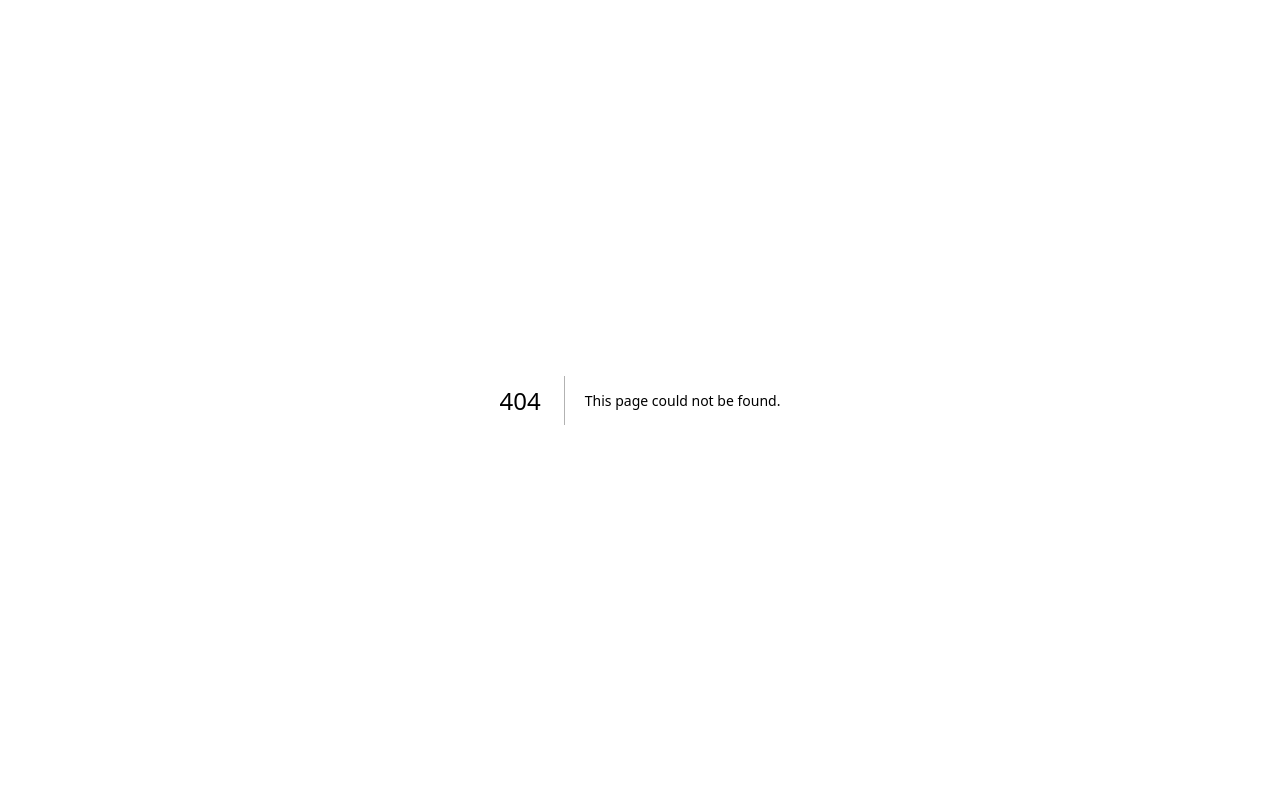
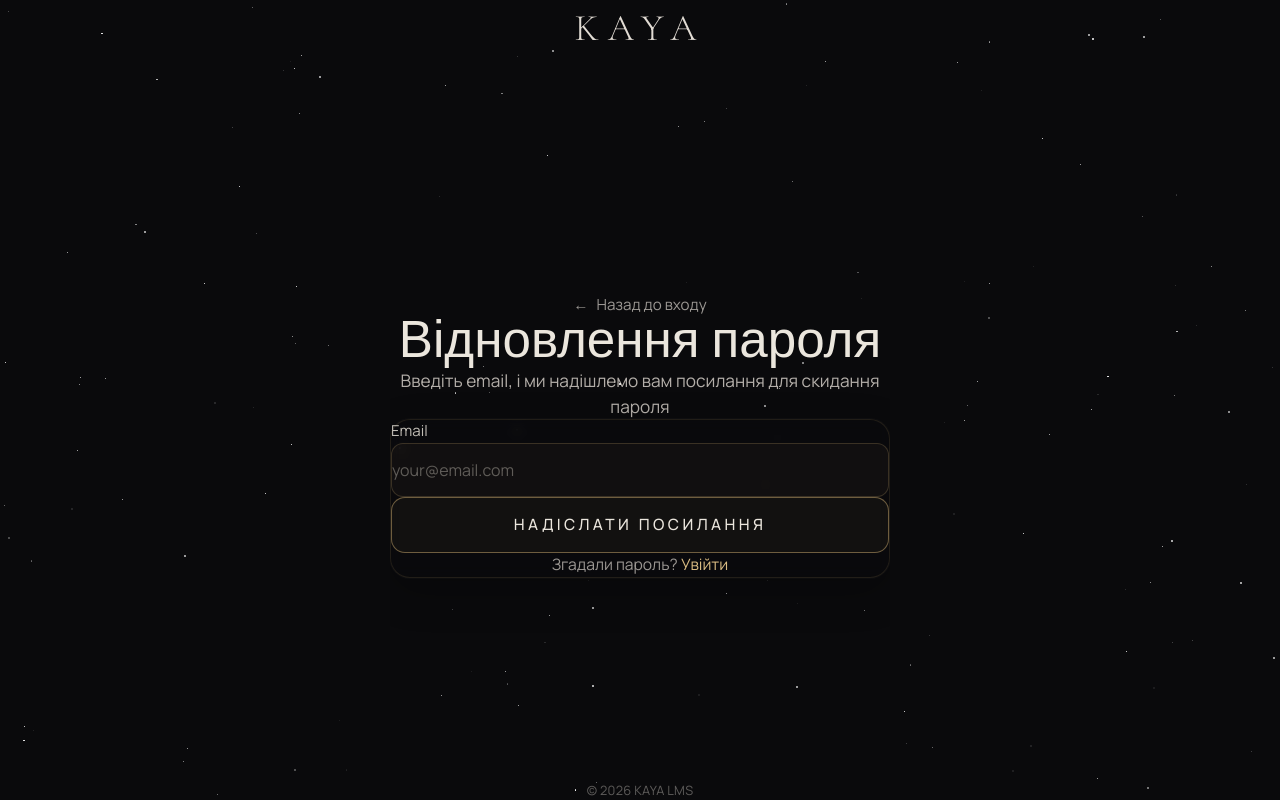
Before and after one commit to historicalalice-pixel/kaya-lms, a Next.js app in the folder web/: page /forgot-password in a window 1280 px wide. Before the commit this address had no page. Built offline with nearby package versions, Linux system fonts and the light colour scheme.

Commit message:
відновлення паролю

```diff
--- /dev/null
+++ b/web/src/app/forgot-password/page.tsx
@@ -0,0 +1,175 @@
+"use client";
+
+import { useEffect, useRef, useState } from "react";
+import Link from "next/link";
+import { createClient } from "@/lib/supabase/client";
+
+export default function ForgotPasswordPage() {
+  const starfieldRef = useRef<HTMLDivElement>(null);
+
+  const [email, setEmail] = useState("");
+  const [loading, setLoading] = useState(false);
+  const [errorMessage, setErrorMessage] = useState("");
+  const [successMessage, setSuccessMessage] = useState("");
+
+  useEffect(() => {
+    const field = starfieldRef.current;
+    if (!field) return;
+
+    field.innerHTML = "";
+
+    const stars: HTMLDivElement[] = [];
+
+    for (let i = 0; i < 150; i++) {
+      const star = document.createElement("div");
+      star.classList.add("star");
+
+      const rand = Math.random();
+      if (rand < 0.55) star.classList.add("star--small");
+      else if (rand < 0.85) star.classList.add("star--medium");
+      else star.classList.add("star--large");
+
+      star.style.setProperty("--dur", `${2 + Math.random() * 5}s`);
+      star.style.setProperty("--delay", `${Math.random() * 6}s`);
+      star.style.left = `${Math.random() * 100}%`;
+      star.style.top = `${Math.random() * 100}%`;
+
+      field.appendChild(star);
+      stars.push(star);
+    }
+
+    return () => {
+      stars.forEach((star) => star.remove());
+    };
+  }, []);
+
+  const handleSubmit = async (e: React.FormEvent<HTMLFormElement>) => {
+    e.preventDefault();
+
+    setErrorMessage("");
+    setSuccessMessage("");
+
+    try {
+      setLoading(true);
+
+      const supabase = createClient();
+
+      const { error } = await supabase.auth.resetPasswordForEmail(email, {
+        redirectTo: `${window.location.origin}/auth/reset-password`,
+      });
+
+      if (error) {
+        setErrorMessage(error.message);
+        return;
+      }
+
+      setSuccessMessage("Лист для відновлення пароля надіслано. Перевірте пошту.");
+      setEmail("");
+    } catch (error) {
+      console.error("FORGOT PASSWORD ERROR:", error);
+      setErrorMessage("Сталася помилка. Спробуйте ще раз.");
+    } finally {
+      setLoading(false);
+    }
+  };
+
+  return (
+    <div className="min-h-screen flex flex-col overflow-hidden bg-[var(--bg)]">
+      <div ref={starfieldRef} className="starfield" aria-hidden="true" />
+
+      <header className="relative z-10 w-full">
+        <div className="flex items-center justify-center px-6 pt-6 pb-4 md:px-10 md:pt-8 md:pb-5">
+          <Link
+            href="/home"
+            className="font-serif text-[2rem] md:text-[2.35rem] tracking-[0.24em] text-[rgba(245,239,230,0.92)] hover:text-[var(--text)] transition-colors duration-300"
+          >
+            KAYA
+          </Link>
+        </div>
+      </header>
+
+      <main className="relative z-10 flex-1 flex items-center justify-center px-6 py-6 md:px-10 md:py-8">
+        <div className="w-full max-w-[500px] md:translate-y-4">
+          <div className="text-center mb-8 md:mb-10">
+            <Link
+              href="/login"
+              className="inline-flex items-center gap-2 text-[0.95rem] text-[rgba(245,239,230,0.62)] hover:text-[var(--gold-light)] transition-colors duration-300 mb-5"
+            >
+              <span aria-hidden="true">←</span>
+              <span className="font-sans">Назад до входу</span>
+            </Link>
+
+            <h1 className="font-serif text-[2.4rem] leading-none md:text-[3.2rem] font-light text-[rgba(245,239,230,0.96)] mb-3">
+              Відновлення пароля
+            </h1>
+
+            <p className="font-sans text-[1rem] md:text-[1.08rem] text-[rgba(245,239,230,0.72)]">
+              Введіть email, і ми надішлемо вам посилання для скидання пароля
+            </p>
+          </div>
+
+          <div className="rounded-[20px] border border-[rgba(201,169,110,0.12)] bg-[rgba(10,10,14,0.3)] backdrop-blur-[6px] px-5 py-7 md:px-7 md:py-9 shadow-[0_0_0_1px_rgba(255,255,255,0.02),0_14px_40px_rgba(0,0,0,0.24)]">
+            <form onSubmit={handleSubmit} className="space-y-5">
+              <div>
+                <label
+                  htmlFor="email"
+                  className="block font-sans text-[0.94rem] text-[rgba(245,239,230,0.78)] mb-2"
+                >
+                  Email
+                </label>
+                <input
+                  id="email"
+                  type="email"
+                  value={email}
+                  onChange={(e) => setEmail(e.target.value)}
+                  placeholder="your@email.com"
+                  autoComplete="email"
+                  required
+                  className="w-full h-[54px] rounded-[12px] border border-[rgba(201,169,110,0.22)] bg-[rgba(201,169,110,0.045)] px-4 font-sans text-[1rem] text-[rgba(245,239,230,0.94)] placeholder:text-[rgba(245,239,230,0.34)] outline-none transition-all duration-300 focus:border-[rgba(227,196,136,0.88)] focus:bg-[rgba(201,169,110,0.075)] focus:shadow-[0_0_0_4px_rgba(201,169,110,0.08)]"
+                />
+              </div>
+
+              {errorMessage && (
+                <p className="font-sans text-[0.92rem] text-red-400">
+                  {errorMessage}
+                </p>
+              )}
+
+              {successMessage && (
+                <p className="font-sans text-[0.92rem] text-emerald-400">
+                  {successMessage}
+                </p>
+              )}
+
+              <button
+                type="submit"
+                disabled={loading}
+                className="w-full h-[56px] rounded-[14px] border border-[rgba(201,169,110,0.5)] bg-[rgba(201,169,110,0.05)] font-sans text-[0.97rem] font-medium uppercase tracking-[0.22em] text-[rgba(245,239,230,0.96)] transition-all duration-300 hover:border-[rgba(227,196,136,0.92)] hover:bg-[rgba(201,169,110,0.09)] hover:shadow-[0_10px_26px_rgba(201,169,110,0.08),inset_0_0_0_1px_rgba(255,255,255,0.03)] active:scale-[0.995] disabled:opacity-60 disabled:cursor-not-allowed"
+              >
+                {loading ? "Надсилання..." : "Надіслати посилання"}
+              </button>
+            </form>
+
+            <p className="text-center mt-8 md:mt-9 font-sans text-[0.98rem] text-[rgba(245,239,230,0.62)]">
+              Згадали пароль?{" "}
+              <Link
+                href="/login"
+                className="text-[rgba(227,196,136,0.96)] hover:text-[var(--gold-light)] hover:underline underline-offset-4 transition-colors duration-300"
+              >
+                Увійти
+              </Link>
+            </p>
+          </div>
+        </div>
+      </main>
+
+      <footer className="relative z-10 px-6 pb-5 pt-1 md:px-10 md:pb-6">
+        <div className="mx-auto flex max-w-[1400px] items-center justify-center">
+          <span className="font-sans text-[0.8rem] tracking-[0.02em] text-[rgba(245,239,230,0.36)]">
+            © 2026 KAYA LMS
+          </span>
+        </div>
+      </footer>
+    </div>
+  );
+}
```
